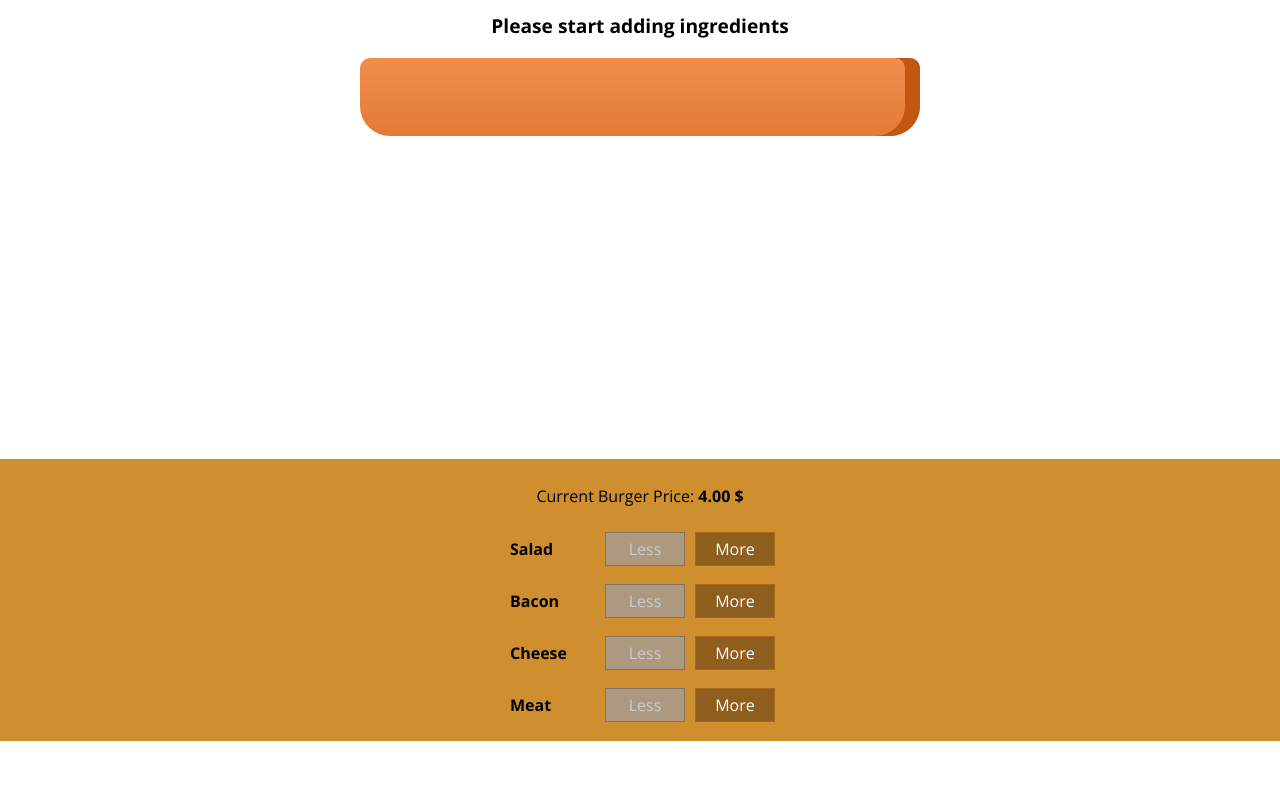
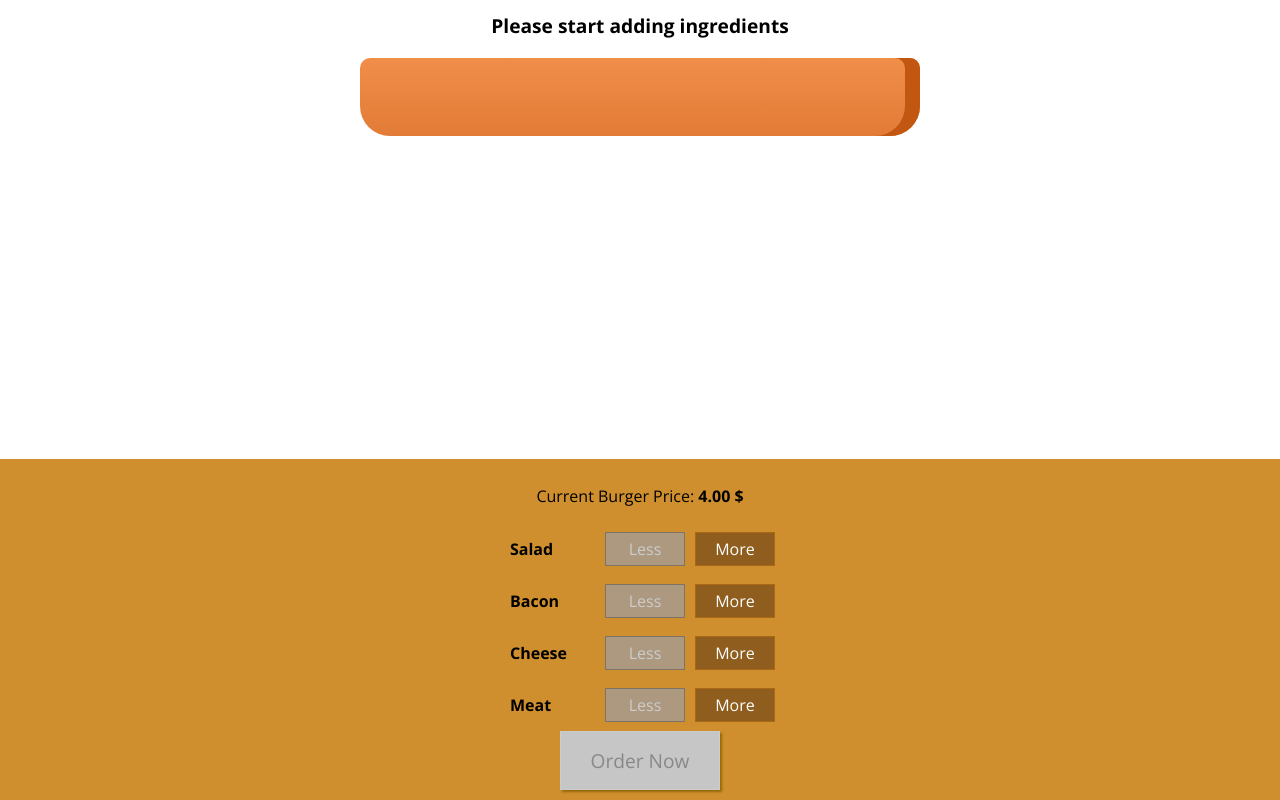
Before and after one commit to moh7afiz90/myBurger-app, a React app: page / in a window 1280 px wide. Shown: the part 179-979 px from the top of the page. Before the commit the page ends 920 px from the top, so only its background shows below. Built offline with nearby package versions, Linux system fonts and the light colour scheme.

Commit message:
Added the order button

```diff
--- a/src/components/Burger/BuildControls/BuildControls.css
+++ b/src/components/Burger/BuildControls/BuildControls.css
@@ -8,3 +8,45 @@
   margin: auto;
   padding: 10px 0;
 }
+
+
+.OrderButton {
+  background-color: #DAD735;
+  outline: none;
+  cursor: pointer;
+  border: 1px solid #966909;
+  color: #966909;
+  font-family: inherit;
+  font-size: 1.2em;
+  padding: 15px 30px;
+  box-shadow: 2px 2px 2px #966909;
+}
+
+.OrderButton:hover, .OrderButton:active {
+  background-color: #A0DB41;
+  border: 1px solid #966909;
+  color: #966909;
+}
+
+.OrderButton:disabled {
+  background-color: #C7C6C6;
+  cursor: not-allowed;
+  border: 1px solid #ccc;
+  color: #888888;
+}
+
+.OrderButton:not(:disabled) {
+  animation: enable 0.3s linear;
+}
+
+@keyframes enable {
+  0% {
+      transform: scale(1);
+  }
+  60% {
+      transform: scale(1.1);
+  }
+  100% {
+      transform: scale(1);
+  }
+}
--- a/src/components/Burger/BuildControls/BuildControls.js
+++ b/src/components/Burger/BuildControls/BuildControls.js
@@ -1,6 +1,7 @@
 import React from "react";
 import classes from "./BuildControls.css";
 import BuildControl from "./BuildControl/BuildControl";
+
 const controls = [
   { label: "Salad", type: "salad" },
   { label: "Bacon", type: "bacon" },
@@ -25,6 +26,9 @@
           />
         );
       })}
+      <button className={classes.OrderButton} disabled={!props.purchaseable}>
+        Order Now
+      </button>
     </div>
   );
 };
--- a/src/containers/BurgerBuilder/BurgerBuilder.js
+++ b/src/containers/BurgerBuilder/BurgerBuilder.js
@@ -19,8 +19,20 @@
       cheese: 0,
       meat: 0
     },
-    totalPrice: 4
+    totalPrice: 4,
+    purchaseable: false
   };
+
+  updatedPurchaseState(ingredients) {
+    const sum = Object.keys(ingredients)
+      .map(igKey => {
+        return ingredients[igKey];
+      })
+      .reduce((sum, singleElement) => {
+        return sum + singleElement;
+      }, 0);
+    this.setState({ purchaseable: sum > 0 });
+  }
 
   addIngredientHandler = type => {
     const oldCount = this.state.ingredients[type];
@@ -36,6 +48,7 @@
       totalPrice: newPrice,
       ingredients: updateIngredients
     });
+    this.updatedPurchaseState(updateIngredients);
   };
 
   removeIngredientHandler = type => {
@@ -55,6 +68,7 @@
       totalPrice: newPrice,
       ingredients: updateIngredients
     });
+    this.updatedPurchaseState(updateIngredients);
   };
   render() {
     const disabledInfo = {
@@ -71,6 +85,7 @@
           ingredientRemoved={this.removeIngredientHandler}
           ingredientAdded={this.addIngredientHandler}
           disabled={disabledInfo}
+          purchaseable={this.state.purchaseable}
           price={this.state.totalPrice}
         />
       </Aux>
--- a/src/root/App.js
+++ b/src/root/App.js
@@ -2,6 +2,7 @@
 
 import Layout from "../components/Layout/Layout";
 import BurgerBuilder from "../containers/BurgerBuilder/BurgerBuilder";
+
 class App extends Component {
   render() {
     return (
```
Also changed, not shown: 1 other file (tests, documents, lock files or other folders).
